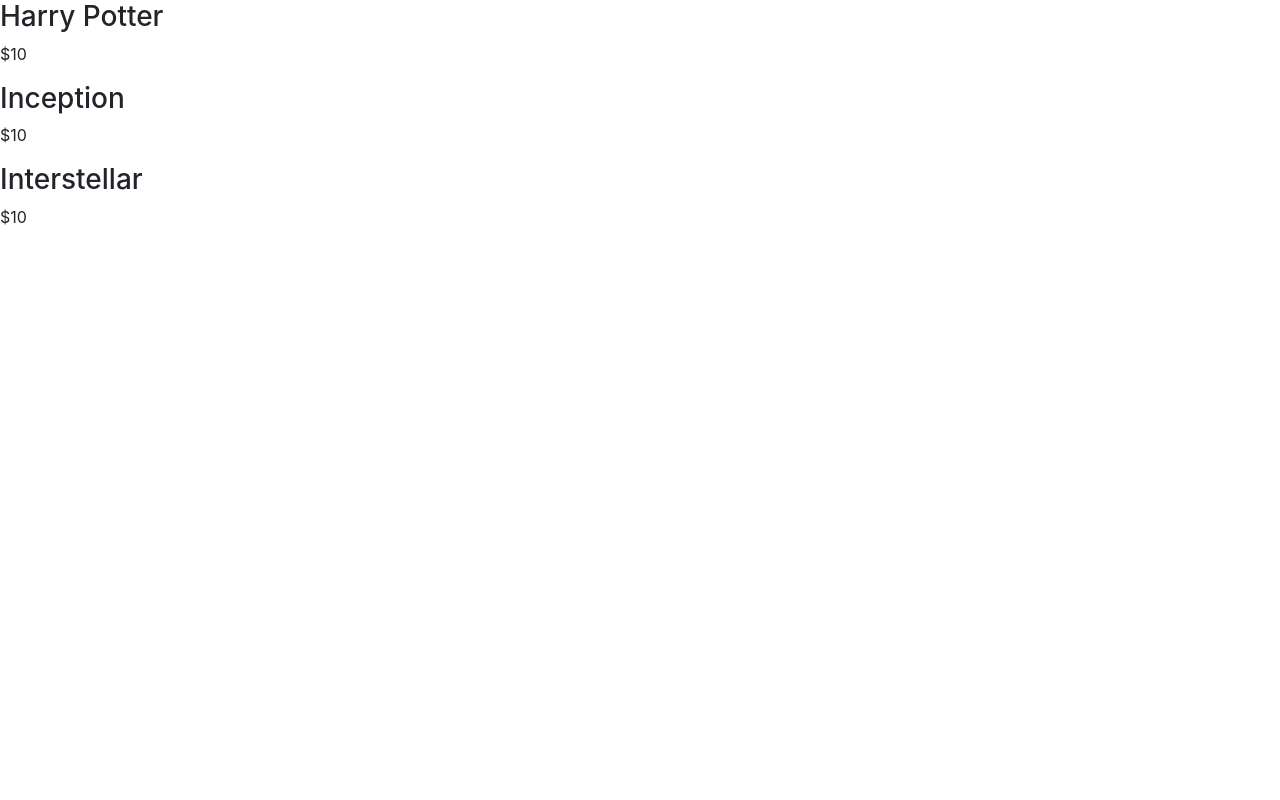
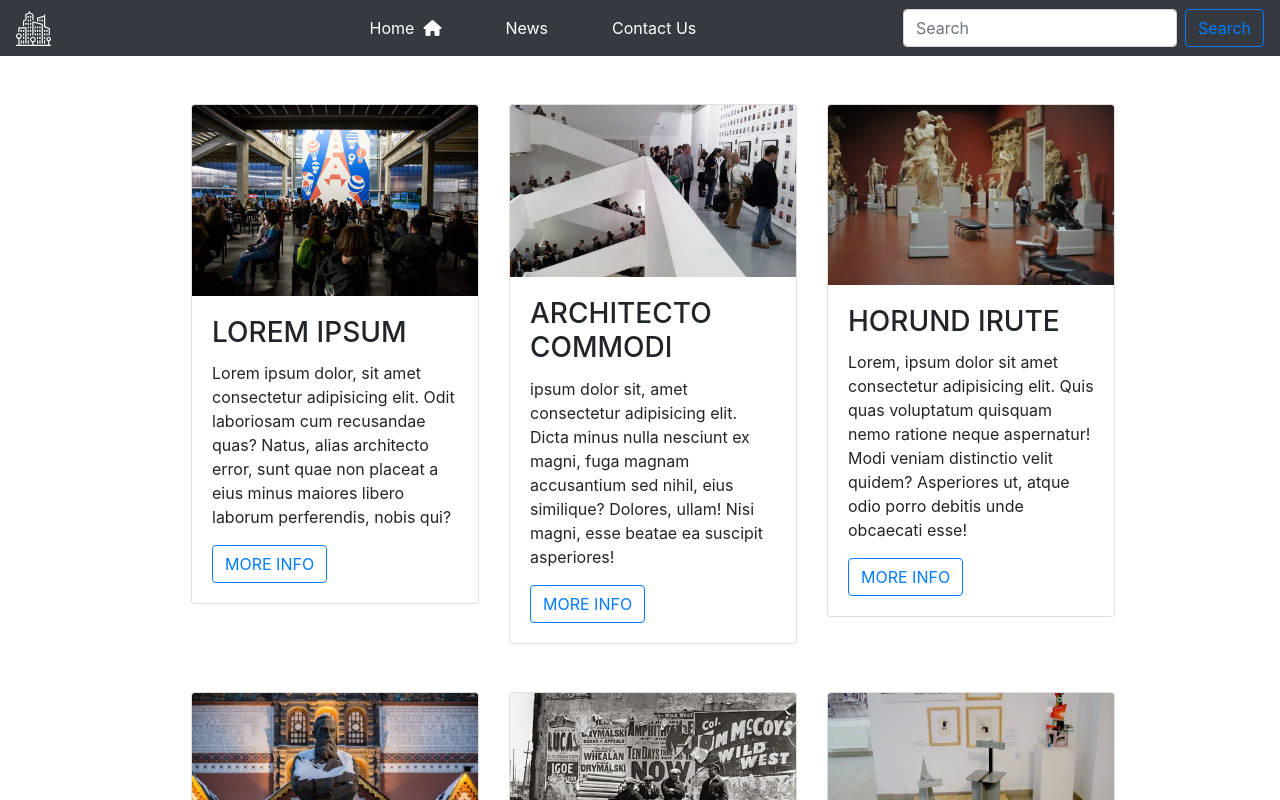
Before and after one commit to nipundavid/SPA_Portfolio, a React (Create React App) app in the folder spa-portfolio/: page / in a window 1280 px wide. Shown: the top 800 px of the page. Built offline with nearby package versions, Linux system fonts and the light colour scheme.

Commit message:
Context API added, used function components with state hooks, added cards on homepage and button

```diff
--- a/spa-portfolio/src/App.js
+++ b/spa-portfolio/src/App.js
@@ -11,28 +11,19 @@
 import News from "./Components/Pages/News";
 import Details from "./Components/Pages/Details";
 import NotFoundPage from "./Components/Pages/NotFoundPage";
-import MovieList from "./Test/MovieList";
-import Nav from "./Test/Nav";
-import { MovieProvider } from "./Test/MovieContext";
 
 function App() {
   return (
-    // <div>
-    //   <NavBar />
-    //   <Switch>
-    //     <Route exact path="/" component={Home}></Route>
-    //     <Route path="/news" component={News}></Route>
-    //     <Route path="/contacts" component={Contacts}></Route>
-    //     <Route path="/details" component={Details}></Route>
-    //     <Route component={NotFoundPage}></Route>
-    //   </Switch>
-    //   <Footer />
-    // </div>
     <div>
-      {/* <Nav></Nav> */}
-      <MovieProvider>
-        <MovieList> </MovieList>
-      </MovieProvider>
+      <NavBar />
+      <Switch>
+        <Route exact path="/" component={Home}></Route>
+        <Route path="/news" component={News}></Route>
+        <Route path="/contacts" component={Contacts}></Route>
+        <Route path="/details" component={Details}></Route>
+        <Route component={NotFoundPage}></Route>
+      </Switch>
+      <Footer />
     </div>
   );
 }
--- a/spa-portfolio/src/Components/Context.js
+++ b/spa-portfolio/src/Components/Context.js
@@ -1,14 +1,20 @@
-import React, { Component } from "react";
+import React, { createContext, useState } from "react";
+import { placeInfo, reviews, detailInfo, news } from "../data";
 
-const infoContext = React.createContext();
+export const InfoContext = createContext();
 
-//Provider
-//Consumer
-
-class InfoContext extends Component {
-  render() {
-    return <div></div>;
-  }
-}
-
-export default InfoContext;
+export const InfoProvider = (props) => {
+  const [Data, setData] = useState({
+    info: placeInfo,
+    rev: reviews,
+    dInfo: detailInfo,
+    new: news,
+  });
+  return (
+    <div>
+      <InfoContext.Provider value={[Data, setData]}>
+        {props.children}
+      </InfoContext.Provider>
+    </div>
+  );
+};
--- /dev/null
+++ b/spa-portfolio/src/Components/Info.js
@@ -0,0 +1,31 @@
+import React, { Component, useContext } from "react";
+import { Link } from "react-router-dom";
+
+const Info = (props) => {
+  return (
+    <div>
+      <div className="col-10 col-lg-4 mx-auto mb-5">
+        <div className="card" style={{ width: "18rem" }}>
+          <img
+            src={props.img}
+            alt={props.headerTitle}
+            className="card-img-top"
+          />
+          <div className="card-body">
+            <h3 className="card-title text-uppercase">{props.headerTitle}</h3>
+            <h5 className="card-title">{props.headerSubtitle}</h5>
+            <p className="card-text">{props.headerText}</p>
+            <Link
+              to="/details"
+              className="btn btn-outline-primary text-uppercase"
+            >
+              More Info
+            </Link>
+          </div>
+        </div>
+      </div>
+    </div>
+  );
+};
+
+export default Info;
--- a/spa-portfolio/src/Components/Pages/Home.js
+++ b/spa-portfolio/src/Components/Pages/Home.js
@@ -1,13 +1,24 @@
-import React, { Component } from "react";
+import React, { Component, useContext } from "react";
+import { InfoContext } from "../Context";
+import Info from "../Info";
 
-class Home extends Component {
-  render() {
-    return (
-      <div>
-        <h2>Home Page</h2>
+const Home = () => {
+  const [data, setData] = useContext(InfoContext);
+  return (
+    <div className="container">
+      <div className="row mt-5">
+        {data.info.map((item) => (
+          <Info
+            key={item.id}
+            img={item.img}
+            headerTitle={item.headerTitle}
+            headerSubtitle={item.headerSubtitle}
+            headerText={item.headerText}
+          />
+        ))}
       </div>
-    );
-  }
-}
+    </div>
+  );
+};
 
 export default Home;
--- a/spa-portfolio/src/Test/Movie.js
+++ /dev/null
@@ -1,13 +0,0 @@
-import React from "react";
-
-const Movie = ({ name, price }) => {
-  // state hook
-  return (
-    <div>
-      <h3>{name}</h3>
-      <p>{price}</p>
-    </div>
-  );
-};
-
-export default Movie;
--- a/spa-portfolio/src/Test/MovieContext.js
+++ /dev/null
@@ -1,29 +0,0 @@
-import React, { useState, createContext } from "react";
-
-export const MovieContext = createContext();
-
-export const MovieProvider = (props) => {
-  // state hook
-  const [movies, setMovies] = useState([
-    {
-      name: "Harry Potter",
-      price: "$10",
-      id: 1,
-    },
-    {
-      name: "Inception",
-      price: "$10",
-      id: 2,
-    },
-    {
-      name: "Interstellar",
-      price: "$10",
-      id: 3,
-    },
-  ]);
-  return (
-    <MovieContext.Provider value={[movies, setMovies]}>
-      {props.children}
-    </MovieContext.Provider>
-  );
-};
--- a/spa-portfolio/src/Test/MovieList.js
+++ /dev/null
@@ -1,16 +0,0 @@
-import React, { useState, useContext } from "react";
-import { MovieContext } from "./MovieContext";
-import Movie from "./Movie";
-
-const MovieList = () => {
-  const [movies, setMovies] = useContext(MovieContext);
-  return (
-    <div>
-      {movies.map((movies) => (
-        <Movie name={movies.name} price={movies.price} key={movies.id}></Movie>
-      ))}
-    </div>
-  );
-};
-
-export default MovieList;
--- a/spa-portfolio/src/Test/Nav.js
+++ /dev/null
@@ -1,13 +0,0 @@
-import React from "react";
-
-const Nav = () => {
-  // state hook
-  return (
-    <div>
-      <h3>Nipun</h3>
-      <p>List of movies :</p>
-    </div>
-  );
-};
-
-export default Nav;
--- a/spa-portfolio/src/index.js
+++ b/spa-portfolio/src/index.js
@@ -3,11 +3,15 @@
 import App from "./App";
 import * as serviceWorker from "./serviceWorker";
 import { BrowserRouter as Router } from "react-router-dom";
+import { InfoProvider } from "./Components/Context";
+
 ReactDOM.render(
   <React.StrictMode>
-    <Router>
-      <App />
-    </Router>
+    <InfoProvider>
+      <Router>
+        <App />
+      </Router>{" "}
+    </InfoProvider>
   </React.StrictMode>,
   document.getElementById("root")
 );
```
Also changed, not shown: spa-portfolio/src/Test/ClassCounter.js (deleted, +0 -25 lines), spa-portfolio/src/Test/HookCouter.js (deleted, +0 -14 lines).
